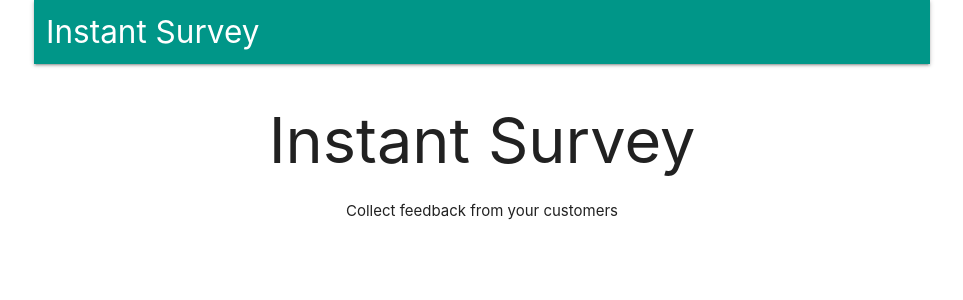
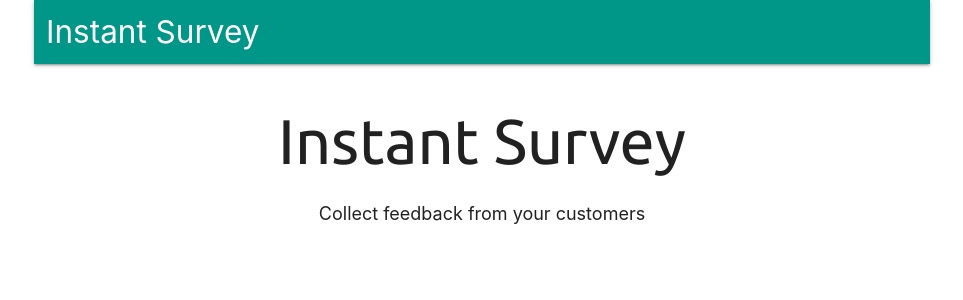
Before and after one commit to hyu6/email-survey, a React (Create React App) app in the folder client/: page / in a window 1280 px wide. Shown: the top 300 px of the page, without its empty margins (158-1121 px from the left). Built offline with nearby package versions, Linux system fonts and the light colour scheme; no server answers.

Commit message:
update fonts for landing

```diff
--- a/client/src/components/Landing.js
+++ b/client/src/components/Landing.js
@@ -3,8 +3,8 @@ import React from 'react';
 const Landing = () => {
   return (
     <div className="landing-wrapper">
-      <h1>Instant Survey</h1>
-      Collect feedback from your customers
+      <h1 className="title">Instant Survey</h1>
+      <div className="content">Collect feedback from your customers</div>
     </div>
   );
 };
--- a/client/src/components/surveys/SurveyList.js
+++ b/client/src/components/surveys/SurveyList.js
@@ -33,7 +33,7 @@ class SurveyList extends Component {
   }
 
   render() {
-    return <div>{this.renderSurveys()}</div>;
+    return <div className="survey-list">{this.renderSurveys()}</div>;
   }
 }
 
--- a/client/src/styles/index.css
+++ b/client/src/styles/index.css
@@ -1,3 +1,5 @@
+@import url('https://fonts.googleapis.com/css2?family=Ubuntu&display=swap');
+
 /* Header */
 
 .header-nav {
@@ -20,6 +22,14 @@
 
 .landing-wrapper {
   text-align: center;
+}
+
+.landing-wrapper .title {
+  font-family: 'Ubuntu';
+}
+
+.landing-wrapper .content {
+  font-size: large;
 }
 
 /* Survey */
@@ -63,6 +73,8 @@
   border: 1px solid black;
 }
 
+/* Survey Field */
+
 .survey-field-wrapper input {
   margin-bottom: 5px;
 }
@@ -72,6 +84,8 @@
   font-style: italic;
 }
 
+/* Survey Form Review */
+
 .survey-form-review-wrapper .survey-form-review-value {
   margin-top: 5px;
   margin-bottom: 26px;
```
